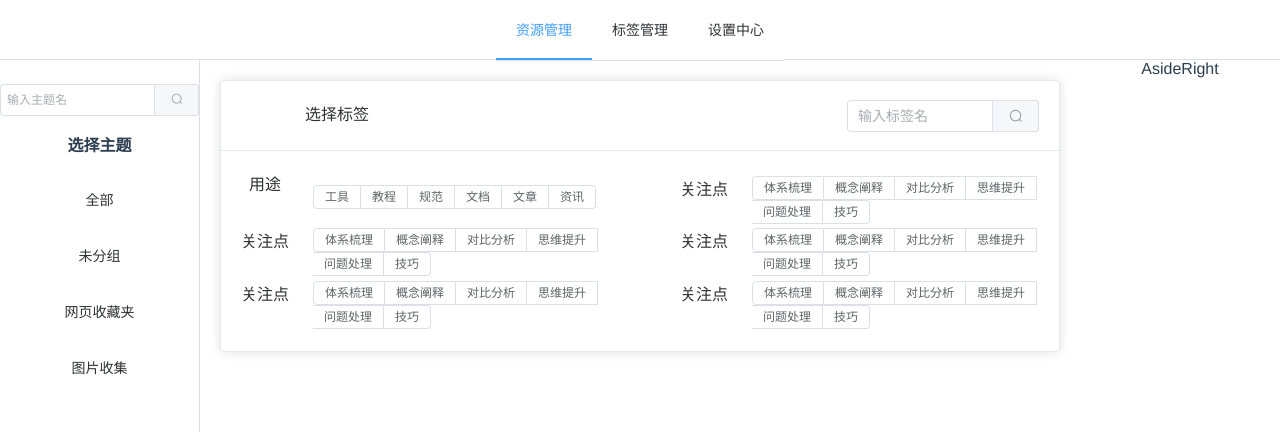
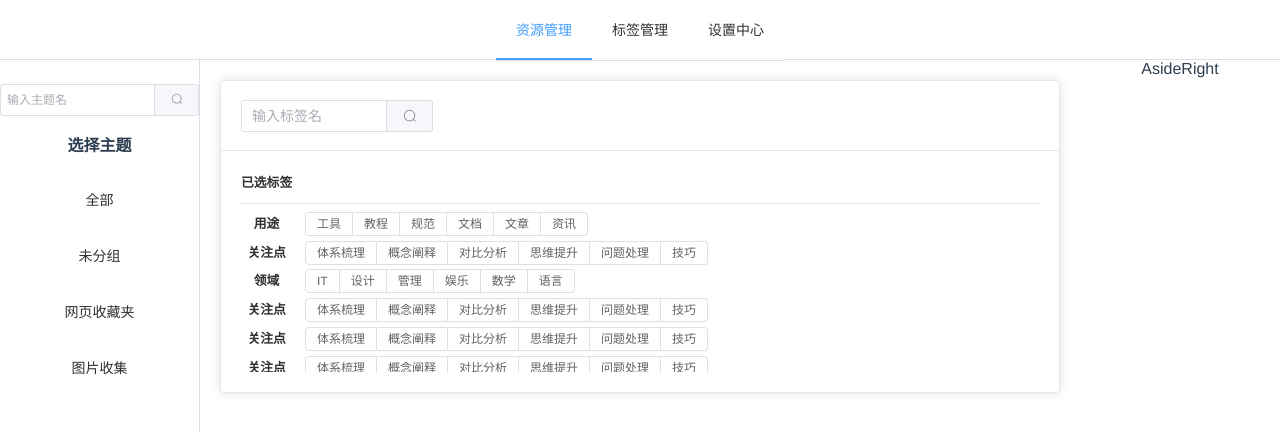
Before and after one commit to CJc-3103/resource-manager, a Vue app: page /#/resources in a window 1280 px wide. Shown: the top 432 px of the page. Built offline with nearby package versions, Linux system fonts and the light colour scheme.

Commit message:
rename component 'tagSelector' to 'tagPicker', change layout and use more sass syntax

```diff
--- a/src/assets/styles/index.scss
+++ b/src/assets/styles/index.scss
@@ -1,3 +1,2 @@
 :root {
-  --base-border: var(--el-border-width) solid var(--el-border-color, #dcdfe6);
 }
--- a/src/assets/styles/layout/index.scss
+++ b/src/assets/styles/layout/index.scss
@@ -1,4 +1,4 @@
-@use '../index' as *;
+@use '../vars' as *;
 
 $header-height: 60px;
 $body-height: calc(100vh - $header-height);
--- a/src/assets/styles/layout/resources.scss
+++ b/src/assets/styles/layout/resources.scss
@@ -1,4 +1,6 @@
 @use './index.scss' as *;
+@use '../utils.scss' as *;
+@use '../vars.scss' as *;
 
 .topic-menu {
   .topic-item {
@@ -13,44 +15,55 @@
   }
 }
 
-.tag-selector {
-  .tag-selector_header {
+.tag-picker {
+  .tag-picker_header {
     line-height: var(--el-component-size);
   }
 
-  .tag-tree-container {
-    max-height: 10em;
-    overflow-y: auto;
+  .tag-tree-panel {
+    .tag-tree {
+      &.tags--picked {
+        $gap-between-bottom-line: 0.5em;
+        border-bottom: var(--el-border-width) solid var(--el-border-color-light);
+        margin-bottom: $gap-between-bottom-line;
+        padding-bottom: $gap-between-bottom-line;
+      }
 
-    .tag-tree-group {
       display: flex;
       flex-direction: row;
-      justify-content: space-between;
-      flex-wrap: wrap;
+      justify-content: flex-start;
+      //   width: 45%;
 
-      .tag-tree {
-        &:nth-child(n + 2) {
-          margin-top: 0.3em;
-        }
+      .tag-tree_title {
+        width: 4em;
+        flex-grow: 0;
+        flex-shrink: 0;
+        font-size: 0.8em;
+        font-weight: 600;
+        padding-right: 1em;
+        @include txt-v-center(--el-tag-height);
+      }
 
+      .tag-tree_children {
         display: flex;
         flex-direction: row;
         justify-content: flex-start;
-        width: 45%;
+        flex-wrap: wrap;
+      }
+    }
 
-        .tag-tree_title {
-          width: 3em;
-          flex-grow: 0;
-          flex-shrink: 0;
-          font-weight: 400;
-          padding-right: 1.5em;
-        }
+    .tag-tree-group_container {
+      max-height: 10em;
+      overflow-y: auto;
 
-        .tag-tree_children {
-          display: flex;
-          flex-direction: row;
-          justify-content: flex-start;
-          flex-wrap: wrap;
+      .tag-tree-group {
+        display: flex;
+        flex-direction: row;
+        justify-content: space-between;
+        flex-wrap: wrap;
+
+        .tag-tree:nth-child(n + 2) {
+          margin-top: 0.3em;
         }
       }
     }
--- /dev/null
+++ b/src/assets/styles/utils.scss
@@ -0,0 +1,4 @@
+@mixin txt-v-center($height) {
+  height: var($height);
+  line-height: var($height);
+}
--- /dev/null
+++ b/src/assets/styles/vars.scss
@@ -0,0 +1,5 @@
+:root {
+  --base-border: var(--el-border-width) solid var(--el-border-color, #dcdfe6);
+
+  --el-tag-height: 24px;
+}
--- /dev/null
+++ b/src/components/dyn-el/dyn-container/dyn-scroll.vue
@@ -0,0 +1,31 @@
+<template>
+  <div class="scroll-container" :class="classObject">
+    <slot></slot>
+  </div>
+</template>
+
+<style scoped>
+.scroll-container.scroll-x {
+  overflow-x: auto;
+}
+.scroll-container.scroll-y {
+  overflow-y: auto;
+}
+</style>
+
+<script>
+export default {
+  props: {
+    scrollX: Boolean,
+    scrollY: Boolean,
+  },
+  computed: {
+    classObject() {
+      return {
+        'scroll-x': scrollX,
+        'scroll-y': scrollY,
+      };
+    },
+  },
+};
+</script>
--- /dev/null
+++ b/src/components/dyn-el/dyn-container/index.js
@@ -0,0 +1,3 @@
+import dynScroll from './dyn-scroll.vue';
+
+export { dynScroll };
--- a/src/components/dyn-el/index.js
+++ b/src/components/dyn-el/index.js
@@ -29,3 +29,4 @@ export {
     initMenuConfig,
 } from './dyn-nav';
 export { dynContextMenu } from './dyn-nav';
+export { dynScroll } from './dyn-container';
--- a/src/views/resources/TagSelector.vue
+++ b/src/views/resources/TagPicker.vue
@@ -1,11 +1,23 @@
 <template>
-  <el-card class="tag-selector">
+  <el-card class="tag-picker">
     <template #header>
-      <el-row class="tag-selector_header" :gutter="10" justify="space-between">
-        <el-col :xs="24" :sm="12" :md="6" :lg="6" class="tag-selector_title"
-          >选择标签</el-col
+      <el-row class="tag-picker_header" :gutter="10" justify="space-between">
+        <!-- <el-col :xs="24" :sm="12" :md="6" :lg="6" class="tag-picker_title">
+          <div class="tag-tree_title">选择标签</div>
+          <div class="tag-tree_children">
+            <template v-for="(tag, i) in currentTags" :key="i">
+              <el-tag
+                v-show="tag"
+                class="tag-tree_child"
+                closable
+                @close="handleClose(i)"
               >
-        <el-col :xs="24" :sm="12" :md="6" :lg="6" class="tag-selector_action">
+                {{ tag }}
+              </el-tag></template
+            >
+          </div>
+        </el-col> -->
+        <el-col :xs="24" :sm="12" :md="8" :lg="6" class="tag-picker_action">
           <el-input placeholder="输入标签名" v-model="tagKeywords">
             <template #append>
               <el-button :icon="Search" @click="searchTags(tagKeywords)" />
@@ -15,9 +27,32 @@
       </el-row>
     </template>
 
-    <div class="tag-tree-container">
+    <div class="tag-tree-panel">
+      <!-- <el-col :xs="24" :sm="12" :md="6" :lg="6" class="tag-picker_title"> -->
+      <div class="tag-tree tags--picked">
+        <div class="tag-tree_title">已选标签</div>
+        <div class="tag-tree_children">
+          <template v-for="(tag, i) in currentTags" :key="i">
+            <el-tag
+              v-show="tag"
+              class="tag-tree_child"
+              closable
+              @close="handleClose(i)"
+            >
+              {{ tag }}
+            </el-tag></template
+          >
+        </div>
+      </div>
+      <!-- </el-col> -->
+
+      <dynScroll class="tag-tree-group_container">
         <div class="tag-tree-group">
-        <div class="tag-tree" v-for="({ title, children }, i) in tags" :key="i">
+          <div
+            class="tag-tree"
+            v-for="({ title, children }, i) in tags"
+            :key="i"
+          >
             <div class="tag-tree_title">{{ title }}</div>
             <el-radio-group
               v-model="currentTags[i]"
@@ -34,6 +69,7 @@
             </el-radio-group>
           </div>
         </div>
+      </dynScroll>
     </div>
   </el-card>
 </template>
@@ -43,7 +79,7 @@
 import { ref, reactive, computed, onMounted } from 'vue';
 import { useStore } from 'vuex';
 import { Search } from '@element-plus/icons-vue';
-import { dynGridLayout } from '@/components/dyn-el';
+import { dynGridLayout, dynScroll } from '@/components/dyn-el';
 
 const store = useStore();
 //#endregion
@@ -97,25 +133,25 @@ const tags = [
     ],
   },
   {
-    title: '关注点',
+    title: '领域',
     children: [
       {
-        title: '体系梳理',
+        title: 'IT',
       },
       {
-        title: '概念阐释',
+        title: '设计',
       },
       {
-        title: '对比分析',
+        title: '管理',
       },
       {
-        title: '思维提升',
+        title: '娱乐',
       },
       {
-        title: '问题处理',
+        title: '数学',
       },
       {
-        title: '技巧',
+        title: '语言',
       },
     ],
   },
@@ -293,6 +329,16 @@ function handleTagSelect() {
   updateCurrentTags(currentTags);
 }
 
+// 取消已选中标签
+
+function handleClose(tagIdx) {
+  clearSelectedTag(currentTags, tagIdx);
+}
+
+function clearSelectedTag(currentTags, tagIdx) {
+  currentTags[tagIdx] = '';
+}
+
 //#endregion
 
 //#region 生命周期
--- a/src/views/resources/index.vue
+++ b/src/views/resources/index.vue
@@ -4,7 +4,7 @@
       <TopicMenu />
     </el-aside>
     <el-main>
-      <TagSelector />
+      <TagPicker />
       <ResourceContainer />
     </el-main>
     <el-aside class="el-aside--right" width="200px">AsideRight</el-aside>
@@ -14,6 +14,6 @@
 <script setup>
 import ResourceContainer from './ResourceContainer.vue';
 import TopicMenu from './TopicMenu.vue';
-import TagSelector from './TagSelector.vue';
+import TagPicker from './TagPicker.vue';
 import '@/assets/styles/layout/resources.scss';
 </script>
```
Lines whose indentation alone changed are shown as unchanged.
